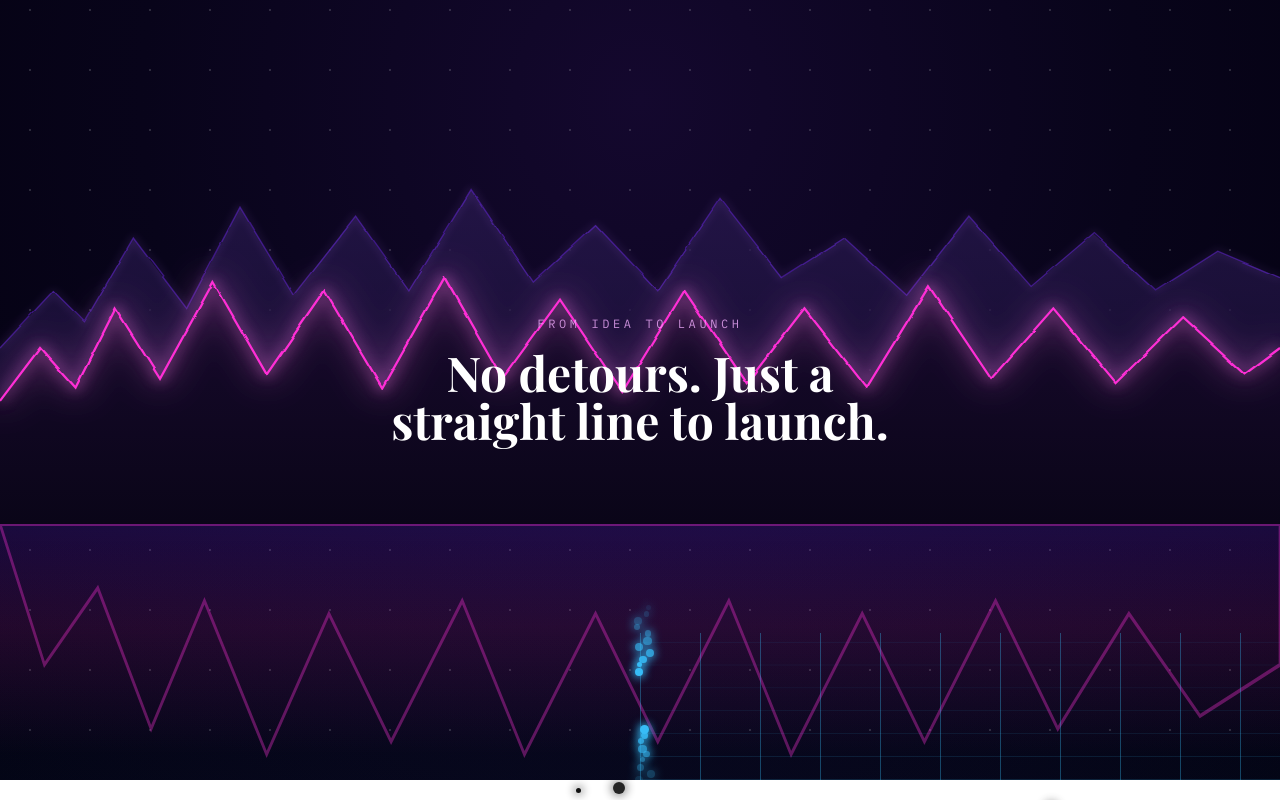
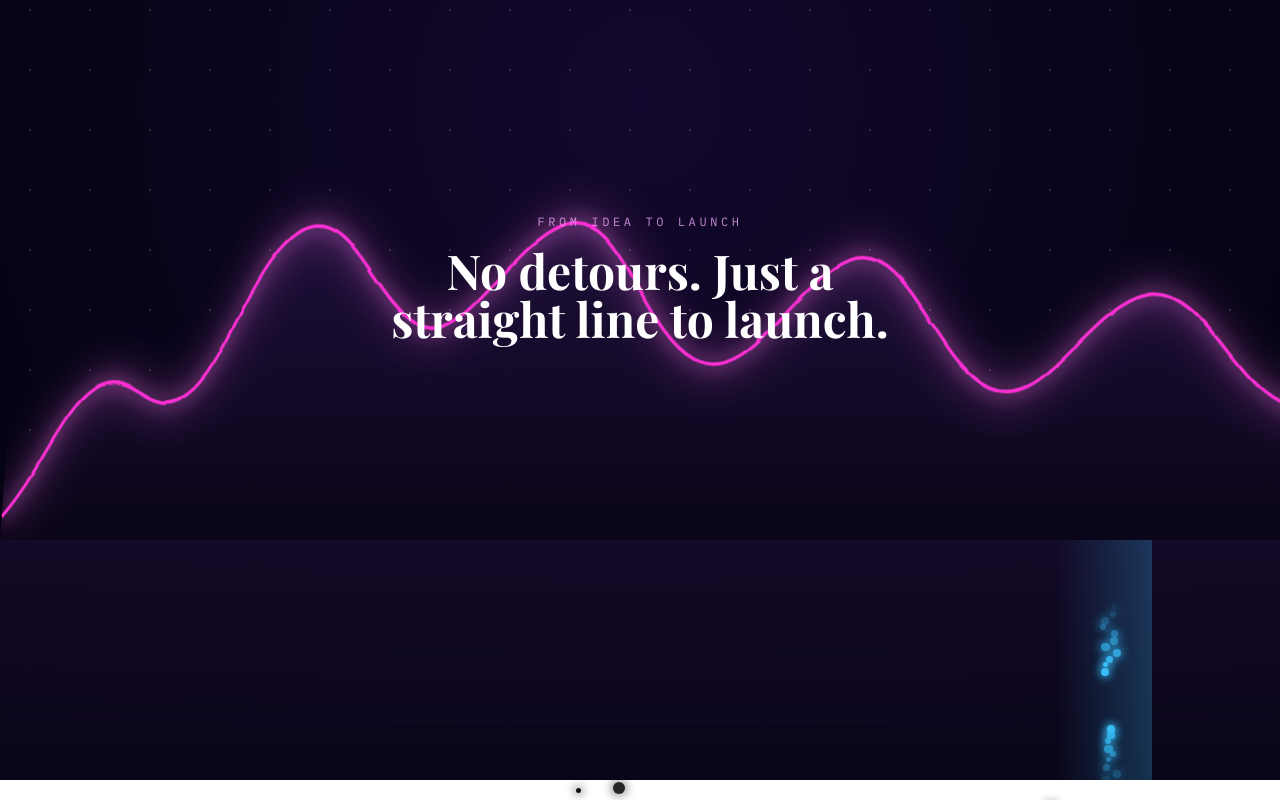
Before and after one commit to mmelgoza081-eng/GreenSide-Designs, a React (Vite) app: page / in a window 1280 px wide. Shown: the part 820-1620 px from the top of the page. Built offline with nearby package versions, Linux system fonts and the light colour scheme.

Commit message:
organic leaning ridge with real mirrored lake reflection and edge waterfall

```diff
--- a/src/components/home/Section2NeonMountains.jsx
+++ b/src/components/home/Section2NeonMountains.jsx
@@ -15,8 +15,14 @@ function NeonWaterfall({ dropProgress }) {
 
   return (
     <motion.div
-      className="absolute left-1/2 -translate-x-1/2 bottom-0 pointer-events-none"
-      style={{ height: useTransform(dropProgress, [0, 1], ['0%', '160%']), width: 40, overflow: 'visible' }}
+      className="absolute pointer-events-none"
+      style={{
+        right: '12%',
+        bottom: 0,
+        height: useTransform(dropProgress, [0, 1], ['0%', '160%']),
+        width: 40,
+        overflow: 'visible',
+      }}
     >
       {dots.map((d, i) => (
         <motion.div
@@ -37,11 +43,15 @@ function NeonWaterfall({ dropProgress }) {
   );
 }
 
+// The realistic ridge line — organic, uneven peaks, not uniform triangles.
+// One path, reused for the mountain body, its glowing ridge, and (flipped)
+// the lake's reflection, so the lean and shape always match exactly.
+const RIDGE_PATH = 'M0,340 C40,300 55,250 90,230 C130,208 150,260 190,235 C230,210 250,120 300,95 C350,72 380,150 430,175 C480,200 520,110 580,90 C640,72 670,180 730,205 C790,230 830,140 890,120 C950,102 990,210 1050,230 C1110,250 1150,160 1210,150 C1270,140 1310,230 1370,245 C1410,255 1430,220 1440,210';
+
 export default function Section2NeonMountains() {
   const ref = useRef(null);
   const { scrollYProgress } = useScroll({ target: ref, offset: ['start end', 'end start'] });
 
-  // Expand in as you scroll into the section, de-expand as you leave
   const contentScale = useTransform(scrollYProgress, [0, 0.25, 0.75, 1], [0.75, 1, 1, 0.8]);
   const contentOpacity = useTransform(scrollYProgress, [0, 0.2, 0.8, 1], [0, 1, 1, 0]);
   const dropProgress = useTransform(scrollYProgress, [0.5, 1], [0, 1]);
@@ -71,92 +81,75 @@ export default function Section2NeonMountains() {
 
       <motion.div style={{ scale: contentScale, opacity: contentOpacity }} className="absolute inset-0">
         {/* Lettering */}
-        <div className="relative z-10 h-full flex flex-col items-center justify-center text-center px-6">
+        <div className="relative z-10 h-full flex flex-col items-center justify-center text-center px-6" style={{ marginTop: '-8%' }}>
           <p className="font-mono text-xs uppercase tracking-[0.3em] text-fuchsia-300/80 mb-4">From idea to launch</p>
           <h2 className="font-display text-3xl md:text-5xl font-bold text-white leading-tight max-w-lg">
             No detours. Just a straight line to launch.
           </h2>
         </div>
 
-        {/* Realistic layered mountain silhouettes with a neon-glowing ridge line */}
-        <svg viewBox="0 0 1440 500" preserveAspectRatio="none" className="absolute" style={{ bottom: '32%', left: 0, width: '100%', height: '55%' }}>
+        {/* Mountain range — leaning right for depth, one continuous organic ridge */}
+        <div
+          className="absolute"
+          style={{ bottom: '30%', left: 0, width: '100%', height: '50%', transform: 'skewX(-4deg) scale(1.05)', transformOrigin: 'bottom left' }}
+        >
+          <svg viewBox="0 0 1440 360" preserveAspectRatio="none" className="absolute inset-0 w-full h-full">
             <defs>
-            <linearGradient id="farMountainFill" x1="0" y1="0" x2="0" y2="1">
-              <stop offset="0%" stopColor="#2a1a52" />
-              <stop offset="100%" stopColor="#160c30" />
-            </linearGradient>
               <linearGradient id="nearMountainFill" x1="0" y1="0" x2="0" y2="1">
-              <stop offset="0%" stopColor="#180a2e" />
+                <stop offset="0%" stopColor="#1c0e38" />
                 <stop offset="100%" stopColor="#0a0518" />
               </linearGradient>
             </defs>
-
-          {/* Far range — hazier, lower contrast, atmospheric perspective */}
+            <path d={`${RIDGE_PATH} L1440,360 L0,360 Z`} fill="url(#nearMountainFill)" />
             <path
-            d="M0,500 L0,300 L60,235 L95,270 L150,175 L210,255 L270,140 L330,240 L400,150 L460,235 L530,120 L600,225 L670,160 L740,235 L810,130 L880,220 L950,175 L1020,240 L1090,150 L1160,230 L1230,170 L1300,235 L1370,190 L1440,220 L1440,500 Z"
-            fill="url(#farMountainFill)"
-            opacity="0.7"
-          />
-          <path
-            d="M0,300 L60,235 L95,270 L150,175 L210,255 L270,140 L330,240 L400,150 L460,235 L530,120 L600,225 L670,160 L740,235 L810,130 L880,220 L950,175 L1020,240 L1090,150 L1160,230 L1230,170 L1300,235 L1370,190 L1440,220"
-            fill="none"
-            stroke="#7a2fff"
-            strokeWidth="1.5"
-            opacity="0.45"
-            filter="url(#mountainStatic)"
-            style={{ filter: 'url(#mountainStatic) drop-shadow(0 0 5px #7a2fff)' }}
-          />
-
-          {/* Near range — sharper, darker body, brighter glowing ridge */}
-          <path
-            d="M0,500 L0,360 L45,300 L85,345 L130,255 L180,335 L240,225 L300,330 L365,235 L430,345 L500,220 L565,335 L630,245 L700,350 L770,235 L840,340 L905,255 L975,345 L1045,230 L1115,335 L1185,255 L1255,340 L1330,265 L1400,330 L1440,300 L1440,500 Z"
-            fill="url(#nearMountainFill)"
-          />
-          <path
-            d="M0,360 L45,300 L85,345 L130,255 L180,335 L240,225 L300,330 L365,235 L430,345 L500,220 L565,335 L630,245 L700,350 L770,235 L840,340 L905,255 L975,345 L1045,230 L1115,335 L1185,255 L1255,340 L1330,265 L1400,330 L1440,300"
+              d={RIDGE_PATH}
               fill="none"
               stroke="#ff2fd6"
-            strokeWidth="2.5"
+              strokeWidth="3"
               filter="url(#mountainStatic)"
               style={{ filter: 'url(#mountainStatic) drop-shadow(0 0 8px #ff2fd6) drop-shadow(0 0 18px #ff2fd6)' }}
             />
           </svg>
+        </div>
 
-        {/* 3D perspective lake */}
-        <div className="absolute bottom-0 left-0 w-full" style={{ height: '32%', overflow: 'hidden' }}>
+        {/* The lake — a real mirrored reflection of the ridge, same lean, tinted and rippled */}
+        <div
+          className="absolute bottom-0 left-0 w-full overflow-hidden"
+          style={{ height: '30%' }}
+        >
           <div className="absolute inset-0" style={{
-            background: 'linear-gradient(180deg, rgba(122,47,255,0.18) 0%, rgba(255,47,214,0.12) 40%, transparent 90%)',
+            background: 'linear-gradient(180deg, rgba(20,10,40,0.9) 0%, rgba(10,5,25,0.95) 100%)',
           }} />
-          <svg viewBox="0 0 1440 200" preserveAspectRatio="none" className="absolute top-0 left-0 w-full h-full" style={{ transform: 'scaleY(-1)', opacity: 0.35 }}>
-            <polyline
-              points="0,200 50,90 110,150 170,40 230,140 300,20 370,130 440,30 520,140 590,20 670,130 740,30 820,140 890,20 970,130 1040,30 1120,140 1190,40 1270,130 1350,50 1440,90 1440,200 0,200"
-              fill="none"
-              stroke="#ff2fd6"
-              strokeWidth="3"
-            />
+          <svg
+            viewBox="0 0 1440 360"
+            preserveAspectRatio="none"
+            className="absolute w-full"
+            style={{
+              top: 0,
+              height: '160%',
+              transform: 'skewX(-4deg) scale(1.05, -1)',
+              transformOrigin: 'top left',
+              opacity: 0.4,
+            }}
+          >
+            <path d={RIDGE_PATH} fill="none" stroke="#ff2fd6" strokeWidth="3" style={{ filter: 'blur(1.5px)' }} />
           </svg>
-          <div
-            className="absolute bottom-0 left-1/2 -translate-x-1/2"
+          {/* Ripple shimmer */}
+          <motion.div
+            className="absolute inset-0 pointer-events-none"
+            animate={{ opacity: [0.15, 0.35, 0.15] }}
+            transition={{ repeat: Infinity, duration: 3, ease: 'easeInOut' }}
             style={{
-              width: '160%',
-              height: '100%',
-              transform: 'rotateX(55deg)',
-              transformOrigin: 'bottom center',
-              backgroundImage: `
-                repeating-linear-gradient(90deg, rgba(56,189,248,0.35) 0px, rgba(56,189,248,0.35) 1px, transparent 1px, transparent 60px),
-                repeating-linear-gradient(0deg, rgba(56,189,248,0.25) 0px, rgba(56,189,248,0.25) 1px, transparent 1px, transparent 40px)
-              `,
+              background: 'repeating-linear-gradient(180deg, rgba(56,189,248,0.12) 0px, transparent 3px, transparent 9px)',
             }}
           />
-          <motion.div
-            className="absolute inset-0 pointer-events-none"
-            animate={{ opacity: [0.15, 0.3, 0.15] }}
-            transition={{ repeat: Infinity, duration: 3, ease: 'easeInOut' }}
-            style={{ background: 'linear-gradient(180deg, transparent 0%, rgba(56,189,248,0.2) 100%)' }}
-          />
+          {/* Where the lake spills off the edge into a waterfall */}
+          <div className="absolute right-[10%] top-0 bottom-0 w-24" style={{
+            background: 'linear-gradient(90deg, transparent 0%, rgba(56,189,248,0.25) 100%)',
+          }} />
         </div>
 
-        {/* Neon dotted waterfall — pours out of the lake into the next section */}
+        {/* Neon dotted waterfall — pours off the lake's edge into the next section */}
         <NeonWaterfall dropProgress={dropProgress} />
       </motion.div>
     </section>
```
Lines whose indentation alone changed are shown as unchanged.
